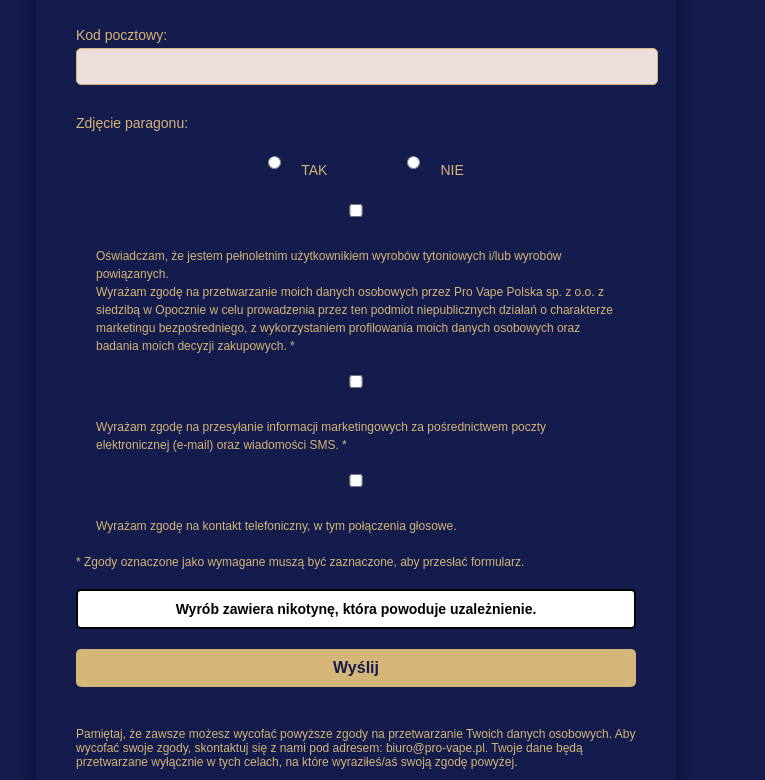
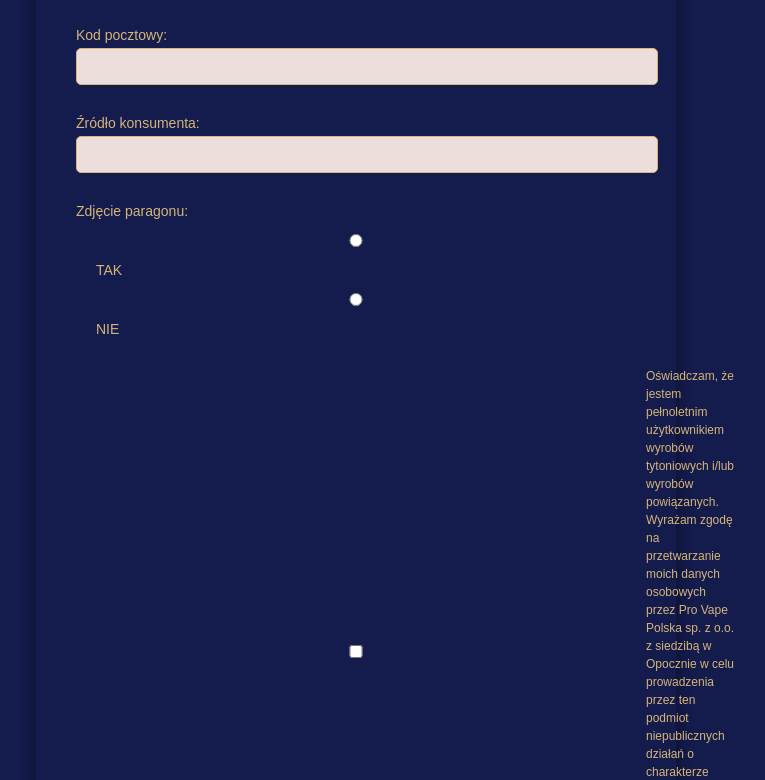
Before and after one commit to aniaprovape/ankieta-konsumencka, a plain HTML site: page index.html in a window 1280 px wide. Shown: the part 734-1514 px from the top of the page, without its empty margins (284-1049 px from the left). Drawn offline with Linux system fonts and the light colour scheme.

Commit message:
Update index.html

```diff
--- a/index.html
+++ b/index.html
@@ -42,15 +42,12 @@
             color: #141B4D;
         }
         .radio-group {
-            display: flex;
-            justify-content: center;
-            gap: 20px;
             margin: 10px 20px;
         }
         .radio-group label {
-            display: flex;
-            align-items: center;
+            display: block;
             font-size: 14px;
+            margin-bottom: 5px;
         }
         button {
             margin: 20px;
@@ -72,17 +69,16 @@
         }
         .checkbox-group {
             margin-bottom: 15px;
-            display: block;
+            display: flex;
+            align-items: center;
         }
         .checkbox-group input {
-            vertical-align: top;
             margin-right: 10px;
+            flex-shrink: 0;
         }
         .checkbox-group label {
             font-size: 12px;
             line-height: 1.5;
-            display: inline-block;
-            vertical-align: top;
         }
         .disclaimer {
             font-size: 12px;
@@ -150,6 +146,9 @@
             <label for="zip_code">Kod pocztowy:</label>
             <input type="text" name="zip_code" id="zip_code" required>
 
+            <label for="consumer_source">Źródło konsumenta:</label>
+            <input type="text" name="consumer_source" id="consumer_source" required>
+
             <label>Zdjęcie paragonu:</label>
             <div class="radio-group">
                 <label><input type="radio" name="receipt" value="tak" required> TAK</label>
```
